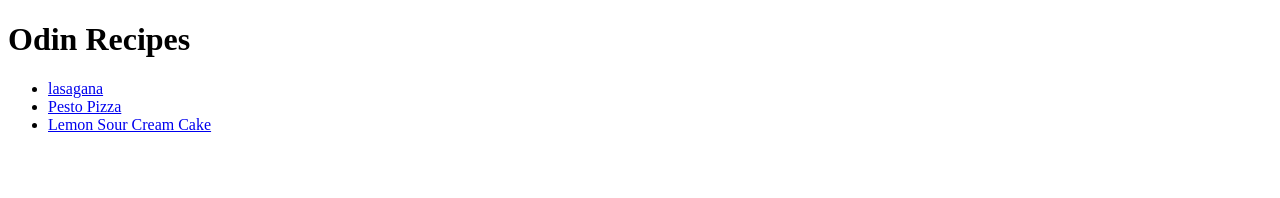
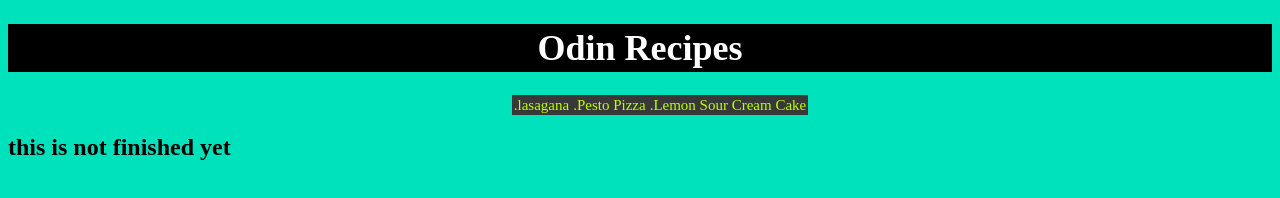
Before and after one commit to AhmedMadhih/odin-recipes, a plain HTML site: page index.html in a window 1280 px wide. Drawn offline with Linux system fonts and the light colour scheme.

Commit message:
add css to this project not finished yet

```diff
--- a/index.html
+++ b/index.html
@@ -4,15 +4,17 @@
     <meta charset="UTF-8">
     <meta http-equiv="X-UA-Compatible" content="IE=edge">
     <meta name="viewport" content="width=device-width, initial-scale=1.0">
+    <link rel="stylesheet" href="/style.css">
     <title>Document</title>
 </head>
 <body>
-    <h1>Odin Recipes</h1>
+    <h1 id="hrading1">Odin Recipes</h1>
 
     <ul>
-        <li><a href="/recipes/lasagana.html">lasagana</a></li>
-        <li><a href="/recipes/PestoPizza.html">Pesto Pizza</a></li>
-        <li><a href="/recipes/LemonSourCreamCake.html">Lemon Sour Cream Cake</a></li>
+        <li><a href="/recipes/lasagana.html">.lasagana</a></li>
+        <li><a href="/recipes/PestoPizza.html">.Pesto Pizza</a></li>
+        <li><a href="/recipes/LemonSourCreamCake.html">.Lemon Sour Cream Cake</a></li>
     </ul>
+    <h2>this is not finished yet</h2>
 </body>
 </html>
--- /dev/null
+++ b/style.css
@@ -0,0 +1,38 @@
+#hrading1 {
+  font-weight: bold;
+  background-color: black;
+  color: white;
+  text-align: center;
+  padding: 3px 5px;
+}
+body {
+  background-color: rgb(0, 226, 188);
+}
+ul {
+  list-style: none;
+  display: flex;
+  justify-content: center;
+  align-items: center;
+  flex-direction: row;
+}
+a {
+  background-color: rgb(56, 56, 56);
+  text-decoration: none;
+
+  font-size: 15px;
+  padding: 2px;
+}
+a:nth-child(1) {
+  color: rgb(187, 255, 0);
+}
+
+h1 {
+  font-size: 36px;
+  color: rgb(0, 110, 255);
+}
+ul li {
+  color: rgb(132, 0, 255);
+}
+ol li {
+  color: red;
+}
```
Also changed, not shown: recipes/LemonSourCreamCake.html (+1 -0 lines), recipes/PestoPizza.html (+1 -0 lines), recipes/lasagana.html (+1 -0 lines).
